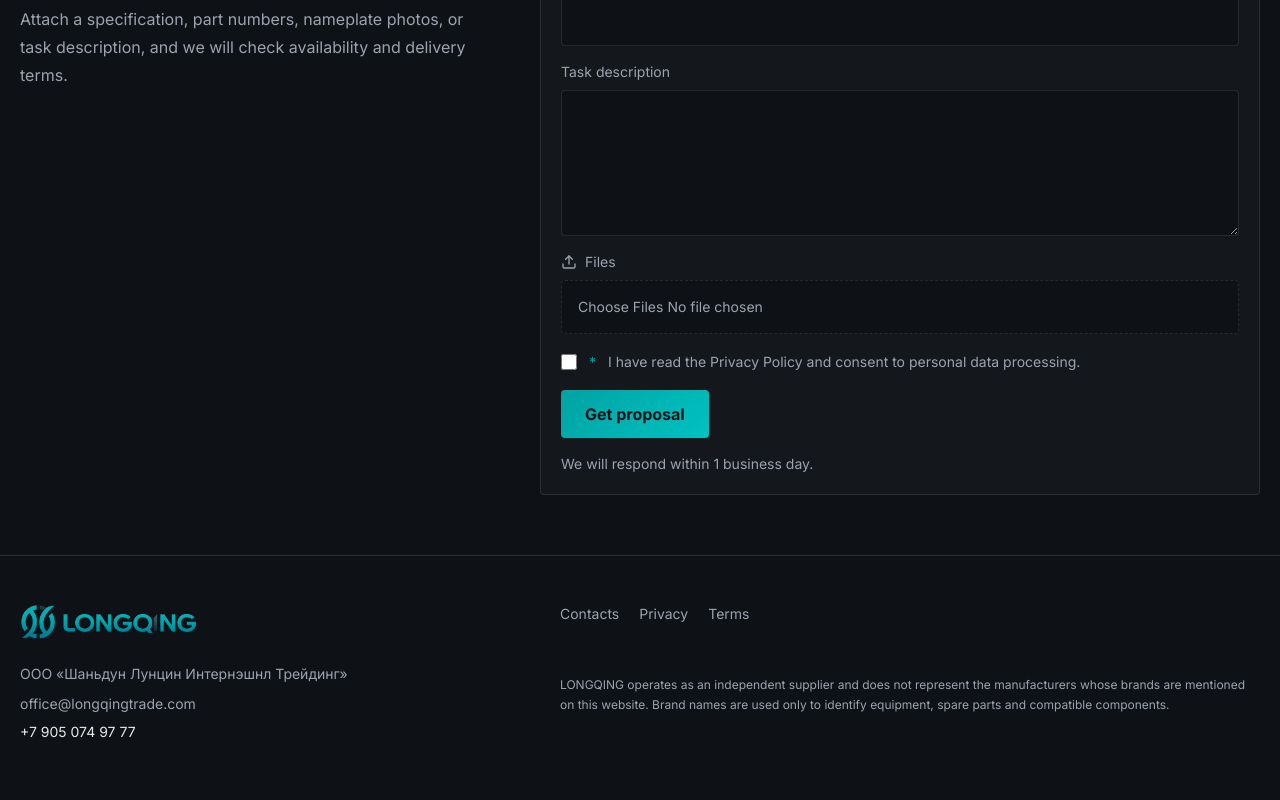
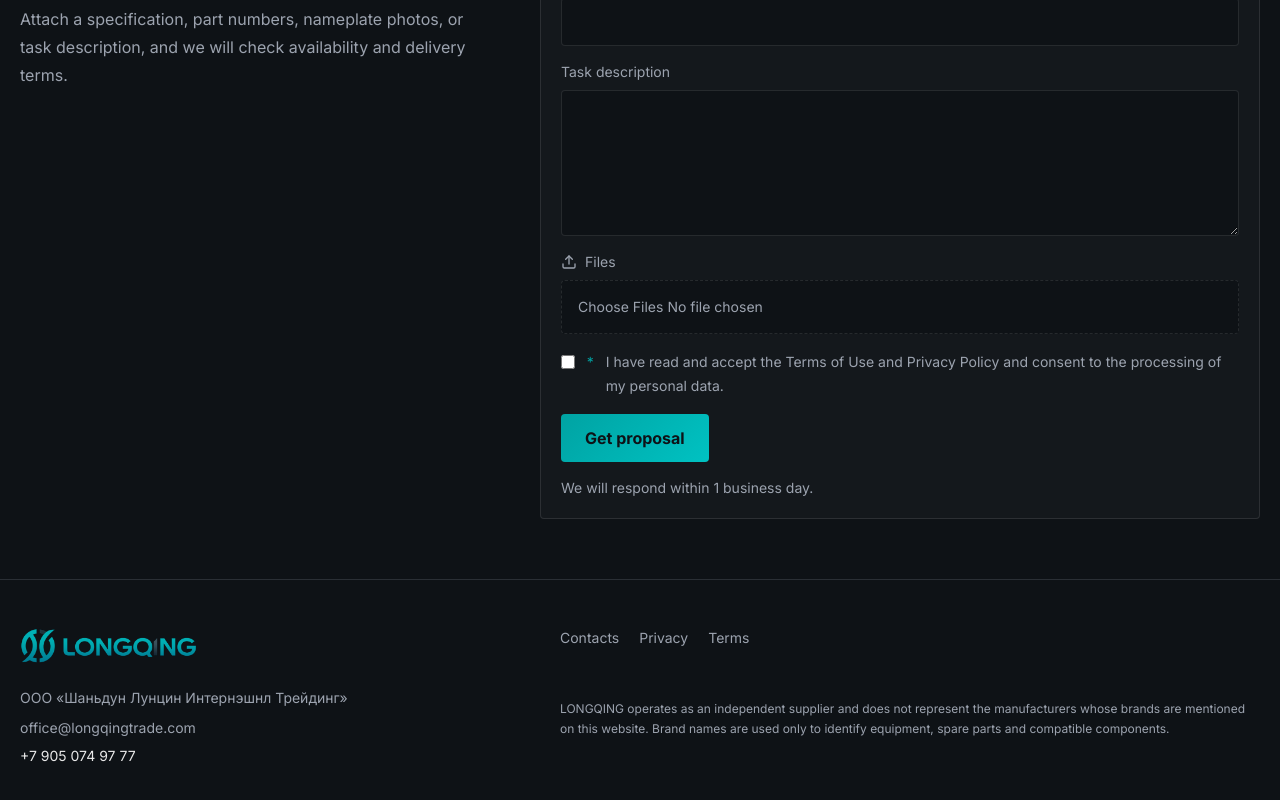
Before and after one commit to dmitriikomarskikh-coder/longqing-site, a Next.js app: page /en in a window 1280 px wide. Shown: the part 3826-4626 px from the top of the page. Built offline with nearby package versions, Linux system fonts and the light colour scheme; no server answers.

Commit message:
update contact form consent text

```diff
--- a/components/ContactForm.tsx
+++ b/components/ContactForm.tsx
@@ -272,15 +272,43 @@ export function ContactForm({
             <input type="checkbox" className="mt-1 size-4 accent-accent" {...register("consent")} />
             <span className="text-accent" aria-hidden="true">*</span>
             <span>
-              {text.consentPrefix}{" "}
-              <Link href={`/${locale}/privacy`} className="text-accent underline-offset-4 hover:underline">
-                {text.consentLink}
-              </Link>
-              {locale === "ru"
-                ? " и даю согласие на обработку персональных данных."
-                : locale === "zh"
-                  ? "，并同意处理个人数据。"
-                  : " and consent to personal data processing."}
+              {locale === "ru" ? (
+                <>
+                  Я ознакомлен и принимаю условия{" "}
+                  <Link href={`/${locale}/terms`} className="text-accent underline-offset-4 hover:underline">
+                    Пользовательского соглашения
+                  </Link>{" "}
+                  и{" "}
+                  <Link href={`/${locale}/privacy`} className="text-accent underline-offset-4 hover:underline">
+                    Политики конфиденциальности
+                  </Link>{" "}
+                  и даю согласие на обработку моих персональных данных.
+                </>
+              ) : locale === "zh" ? (
+                <>
+                  我已阅读并接受
+                  <Link href={`/${locale}/terms`} className="text-accent underline-offset-4 hover:underline">
+                    使用条款
+                  </Link>
+                  和
+                  <Link href={`/${locale}/privacy`} className="text-accent underline-offset-4 hover:underline">
+                    隐私政策
+                  </Link>
+                  ，并同意处理我的个人数据。
+                </>
+              ) : (
+                <>
+                  I have read and accept the{" "}
+                  <Link href={`/${locale}/terms`} className="text-accent underline-offset-4 hover:underline">
+                    Terms of Use
+                  </Link>{" "}
+                  and{" "}
+                  <Link href={`/${locale}/privacy`} className="text-accent underline-offset-4 hover:underline">
+                    Privacy Policy
+                  </Link>{" "}
+                  and consent to the processing of my personal data.
+                </>
+              )}
             </span>
           </label>
           {errors.consent ? (
```
